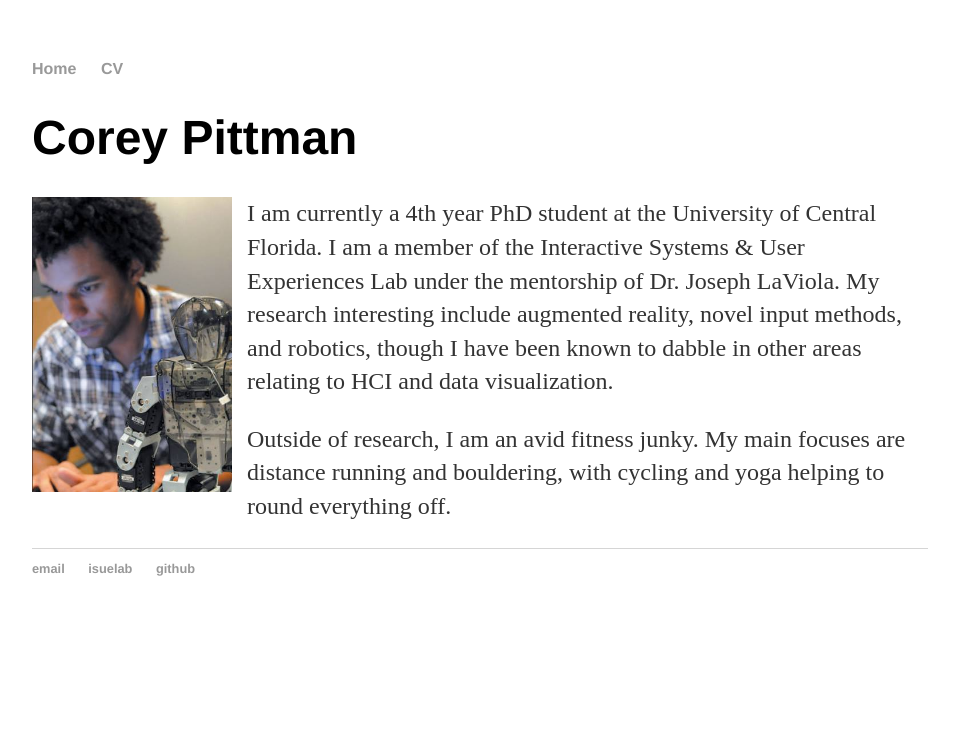
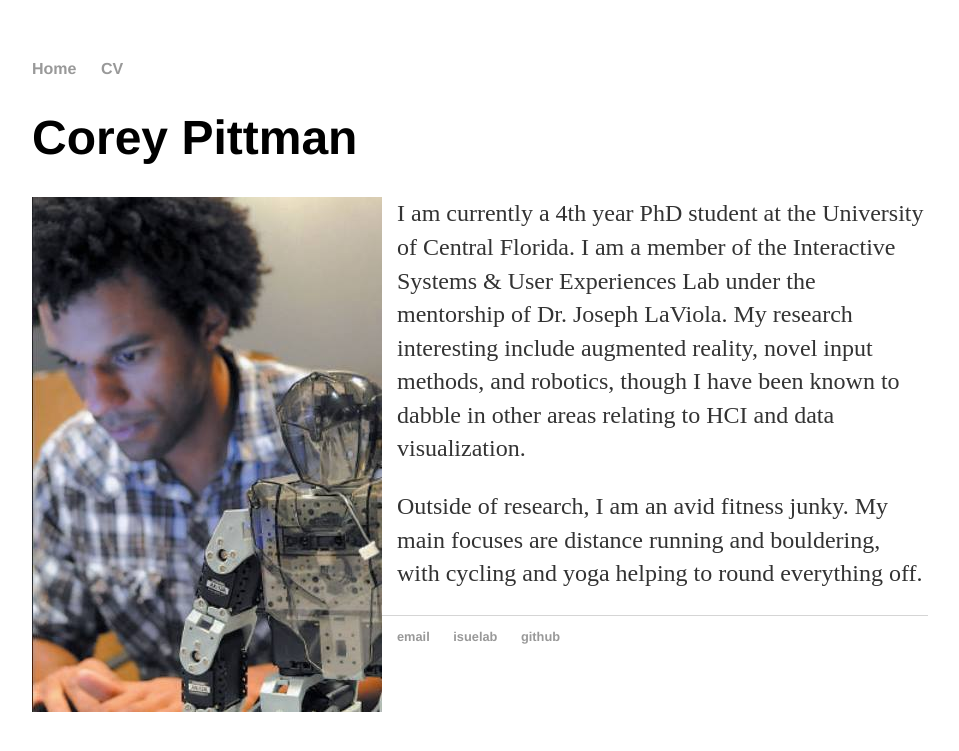
Before and after one commit to crpittman/crpittman.github.io, a Jekyll site: the page built from index.html, in a window 1280 px wide. Shown: the top 751 px of the page, without its empty margins (160-1119 px from the left). Built offline with Jekyll 4.4.1, drawn with Linux system fonts in a browser that asks for light colours.

Commit message:
Update main.css

```diff
--- a/css/main.css
+++ b/css/main.css
@@ -42,7 +42,6 @@ ul.posts li {
     list-style: none;
 }
 img {
-    width: 30%;
-    max-width: 200px;
+    max-width: 100%;
     height: auto;
 }
```
